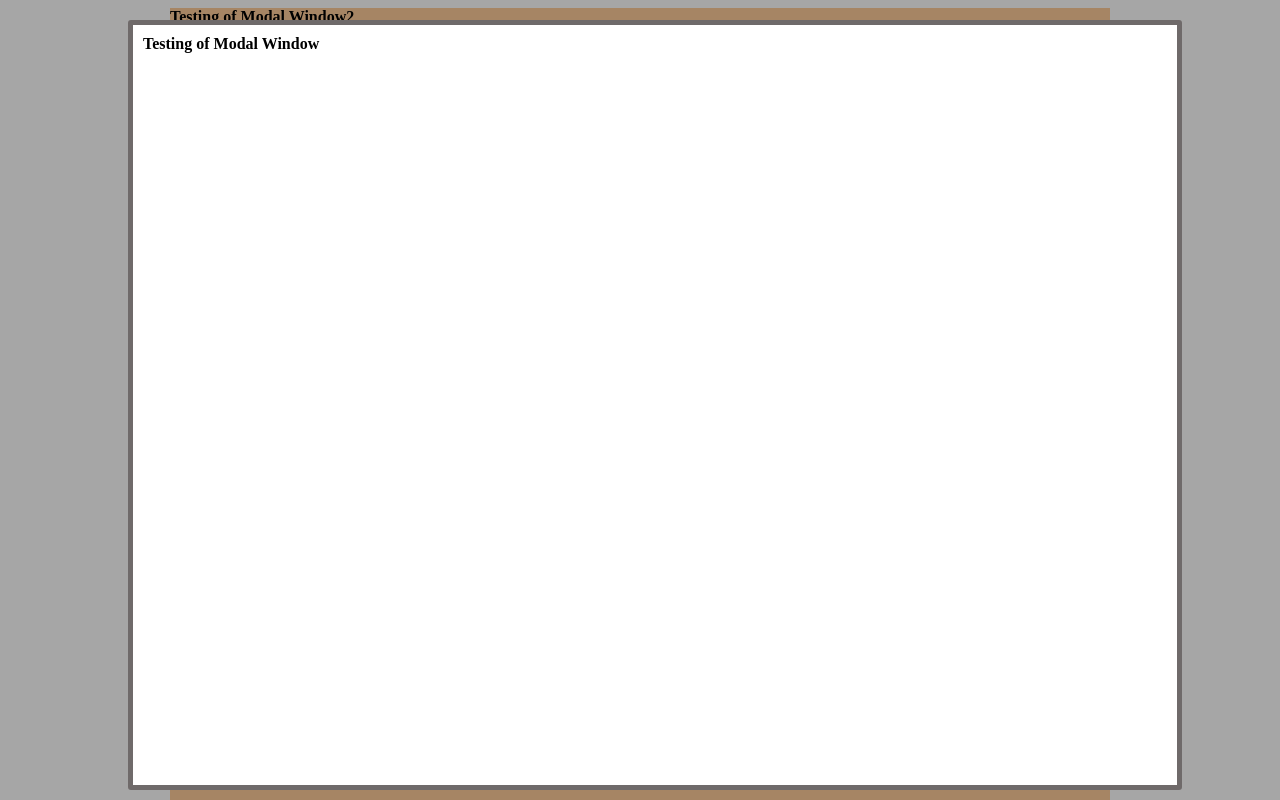
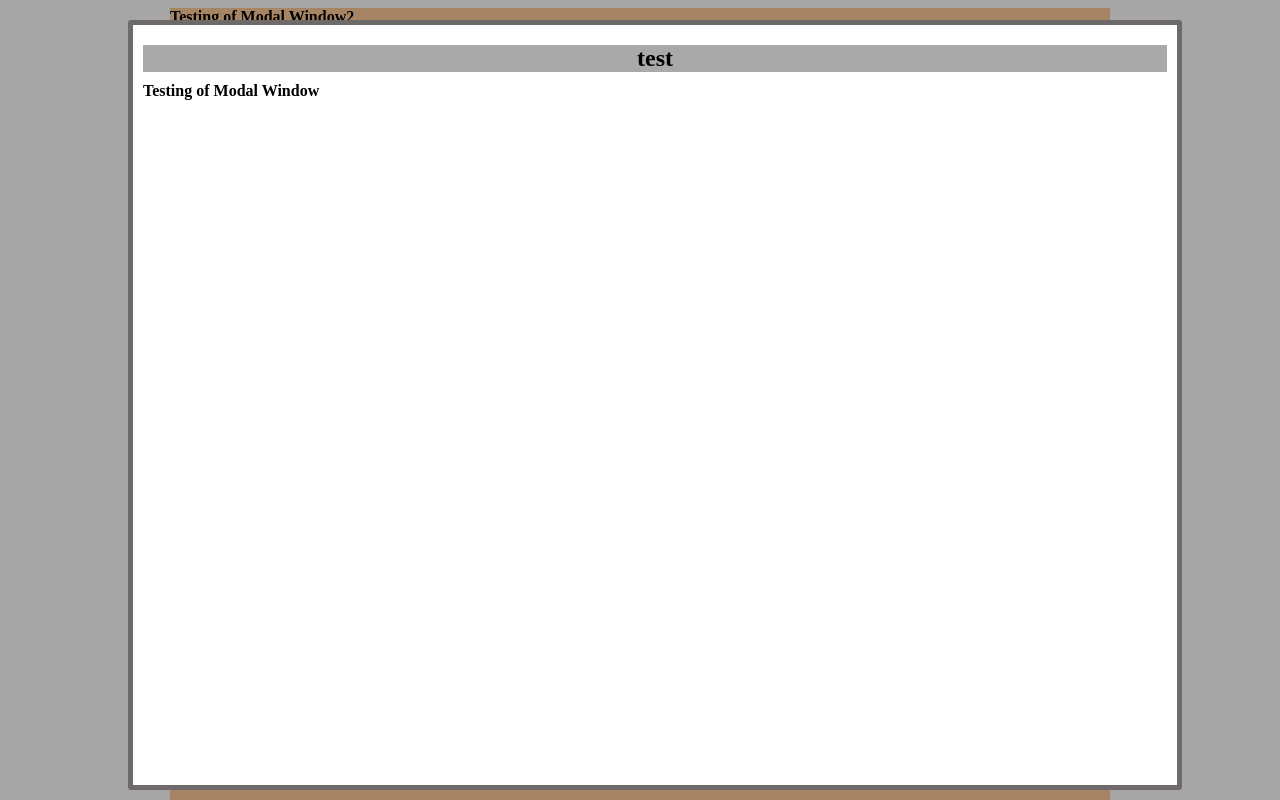
Before and after one commit to svivekvarma/vOverlay, a plain HTML site: page Index.htm in a window 1280 px wide. Shown: the top 800 px of the page. Drawn offline with Linux system fonts and the light colour scheme.

Commit message:
reorg files add title

```diff
--- a/Index.htm
+++ b/Index.htm
@@ -2,20 +2,20 @@
 <html>
 <head>
     <title></title>
-    <link href="voverlay.css" rel="stylesheet" type="text/css" />
+    <link href="overlayplugin/voverlay.css" rel="stylesheet" />
     <script src="jquery-1.7.2.min.js" type="text/javascript"></script>
-    <script src="voverlay.js" type="text/javascript"></script>
+    <script src="overlayplugin/voverlay.js"></script>
 </head>
 <body>
     <div class="container">
         <!-- #customize your modal window here
         <div class="window">-->
-            <div class="testing">
-                <b>Testing of Modal Window</b>
-            </div>
+        <div class="testing">
+            <b>Testing of Modal Window</b>
+        </div>
         <div class="coals">
-                <b>Testing of Modal Window2</b>
-            </div>
+            <b>Testing of Modal Window2</b>
+        </div>
         <!--</div>
         <!-- Do not remove div#mask, because you'll need it to fill the whole screen
         <div class="mask">
@@ -25,6 +25,6 @@
 </html>
 <script type="text/javascript">
     $(document).ready(function () {
-        $('.testing').voverlay('show', {title:"test", closebutton:"yes", maskopacity:"0.24"});
+        $('.testing').voverlay('show', { title: "test", closebutton: "yes", maskopacity: "0.24", onOpen: function () { console.log('Open event fired for overlay'); }, onClose: function () { console.log('Close event fired for overlay'); } });
     });
 </script>
--- a/voverlay.css
+++ b/overlayplugin/voverlay.css
@@ -1,10 +1,8 @@
-body
-{
+body {
     background-color: white;
 }
 
-.container
-{
+.container {
     display: block;
     width: 940px;
     margin: 0px auto;
@@ -13,24 +11,22 @@ body
 }
 
 .testing {
-height:800px;
-width: 1024px;
+    height: 800px;
+    width: 1024px;
 }
 
-.mask
-{
+.mask {
     position: absolute;
     z-index: 1000;
     background-color: #000;
     display: block;
     top: 0px;
     left: 0px;
-    width:100%;
+    width: 100%;
     opacity: 0.35;
 }
 
-.window
-{
+.window {
     position: fixed;
     display: block;
     z-index: 1100;
@@ -39,3 +35,9 @@ width: 1024px;
     border: 5px solid rgb(111, 106, 106);
     border-radius: 3px;
 }
+    .window h2 {
+        margin: 10px 0px;
+        text-align: center;
+        width: 100%;
+        background-color: darkgray;
+    }
--- a/voverlay.js
+++ b/overlayplugin/voverlay.js
@@ -1,16 +1,22 @@
 (function ($) {
     var methods = {
         show: function (options) {
-            return this.each(function () {
-                console.log('this is the title' + options.title);
+            this.each(function () {
+
                 var uniqueid = methods.getoverlayid();
                 $('<div class=\"window\" data-uniqueid=\"' + uniqueid + '\"></div>').appendTo('body').css("z-index", uniqueid + 100);
+                if (options.title) {
+                    $('<h2>' + options.title + '</h2>').appendTo('div.window[data-uniqueid=' + uniqueid + ']');
+                }
                 $(this).show();
+
                 $(this).appendTo('div.window[data-uniqueid=' + uniqueid + ']');
                 methods.centerelement(uniqueid);
                 $(window).resize(function () { methods.centerelement(uniqueid); });
                 $('<div class=\"mask\" data-uniqueid=\"' + uniqueid + '\"></div>').css("height", $(document).height()).appendTo('body').css("z-index", uniqueid);
             });
+            options.onOpen();
+            return this;
         },
         hide: function () {
             return this.each(function () {
```
Also changed, not shown: 1 other file.
